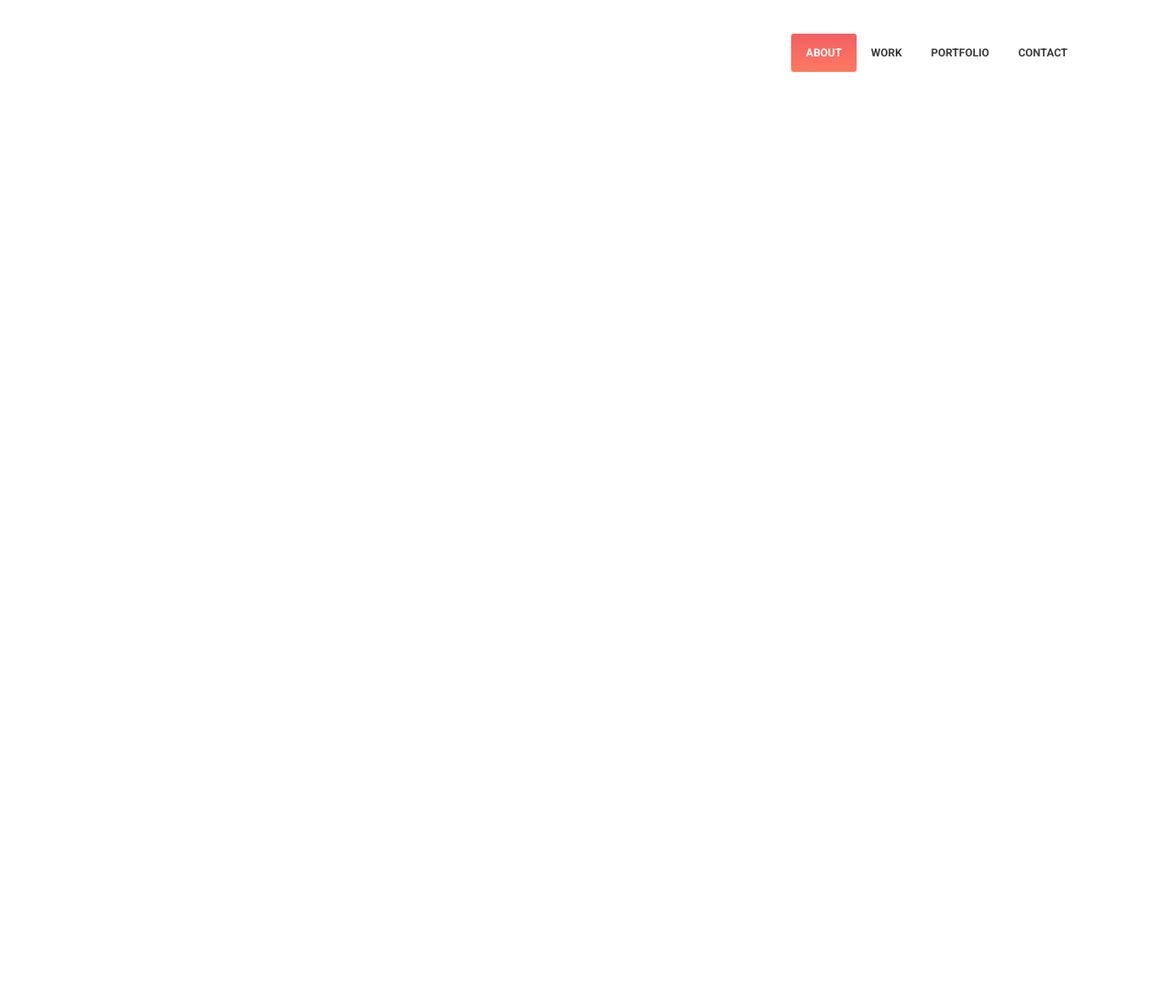
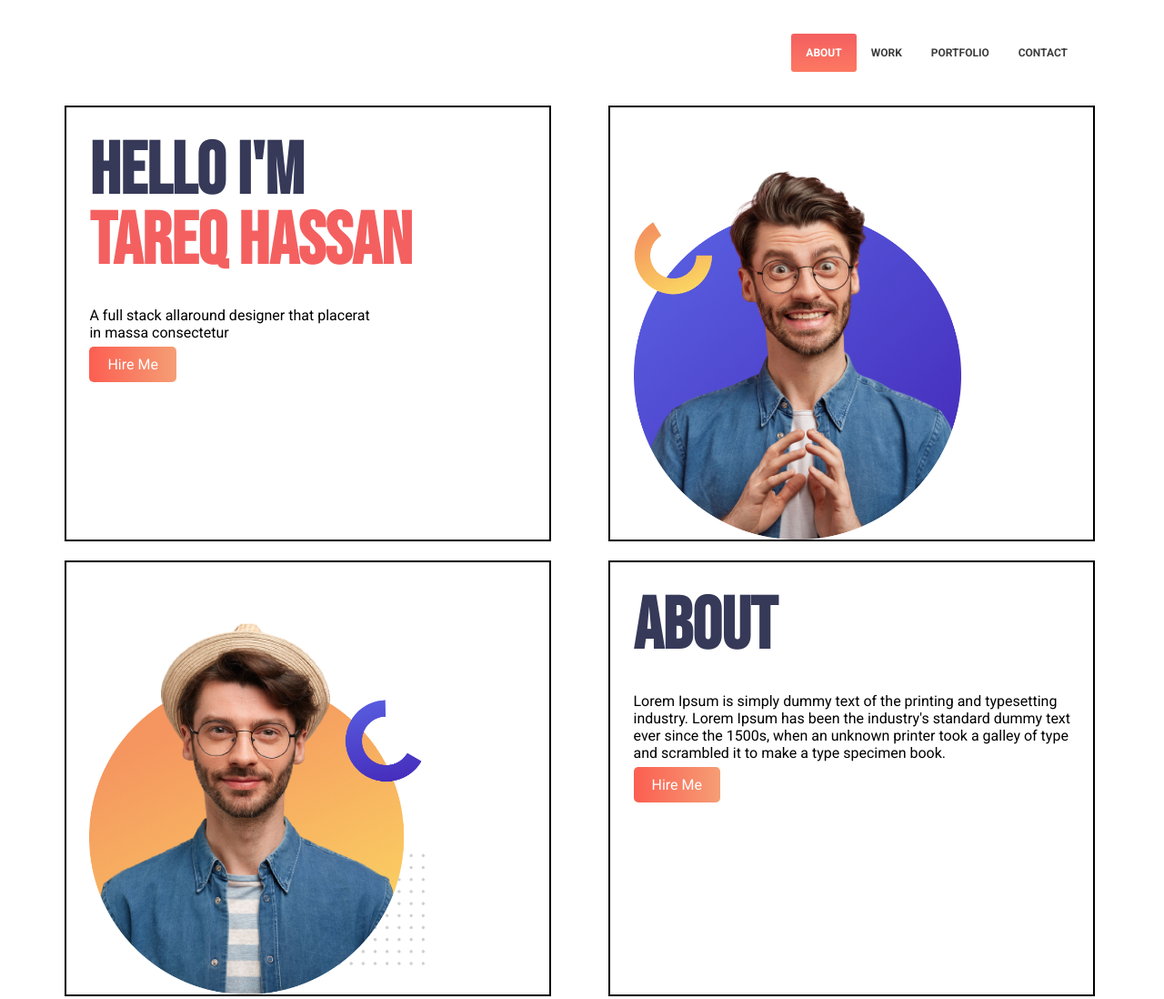
Before and after one commit to tareqhassan2014/personal-website, a plain HTML site: page index.html in a window 1280 px wide. Shown: the whole page at 91% size. Before the commit the page ends 800 px from the top, so only its background shows below. Drawn offline with Linux system fonts and the light colour scheme.

Commit message:
adding section

```diff
--- a/index.html
+++ b/index.html
@@ -19,6 +19,27 @@
 
 
                     <!----------- Section_1 -------------->
-
+    <section class="section_1">
+        <div class=" half-width">
+            <h2>HELLO I'M</h2>
+            <H1 >TAREQ HASSAN</H1>
+            <p>A full stack allaround designer that placerat <br> in massa consectetur</p>
+            <a class="btn" href="">Hire Me</a>
+        </div>
+        <div class="half-width">
+            <img src="./images/do not use this pic.png" alt="">
+        </div>
+    </section>
+                    <!----------- Section_2 -------------->
+    <section class="section_2">
+        <div class="half-width">
+            <img src="./images/do not use this pic2.png" alt="">
+        </div>
+        <div class=" half-width">
+            <h2>About</h2>
+            <p>Lorem Ipsum is simply dummy text of the printing and typesetting industry. Lorem Ipsum has been the industry's standard dummy text ever since the 1500s, when an unknown printer took a galley of type and scrambled it to make a type specimen book.</p>
+            <a class="btn" href="">Hire Me</a>
+        </div>
+    </section>
 </body>
 </html>
--- a/style.css
+++ b/style.css
@@ -1,18 +1,38 @@
 @import url('https://fonts.googleapis.com/css2?family=Bebas+Neue&display=swap');
 @import url('https://fonts.googleapis.com/css2?family=Bebas+Neue&family=Roboto:wght@400;700&display=swap');
-*{
-    font-size: 62.5%;
-}
 body{
     font-family: 'Bebas Neue', cursive;
     font-family: 'Roboto', sans-serif;
 }
 
+
+                                /************* Utility-Classes ****************/
+.btn{
+    background: linear-gradient(90deg, #FC5E51 -0.03%, #F59E75 100.02%);
+    color: white;
+    text-decoration: none;
+    padding: 10px 20px;
+    border-radius: 5px;
+}
+.half-width{
+    border: 2px solid;
+    height: 95%;
+    width: 40%;
+    margin-left: 5%;
+    float: left;
+    padding-left: 2% ;
+}
+img{
+    height: 100%;
+}
+
+
+
                                 /************* Navigation_bar *************/
 
 ul{
     list-style-type: none;
-    margin: 3.7rem  auto;
+    margin: 37px  auto;
     padding: 0;
     overflow: hidden;
     max-width: 1100px;
@@ -26,11 +46,11 @@ li a{
     display: block;
     color: #3C3C3C;
     text-align: center;
-    padding: 1.4rem 1.6rem;
+    padding: 14px 16px;
     text-decoration: none;
     text-transform: uppercase;
     font-weight: 700;
-    font-size: 1.2rem;
+    font-size: 12px;
     border-radius: 3px;
 }
 li a:hover:not(.active) {
@@ -41,3 +61,18 @@ li a.active {
     color: white;
     background: linear-gradient(0deg, #FF8063 -28.33%, #F46060 95.83%);
 }
+
+                        /************* SECTION_1 ***************/
+section{
+    overflow: hidden;
+    height: 500px;
+}
+.half-width h1,.half-width h2{
+    font-family: Bebas Neue;
+    color: #363958;
+    font-size: 80px;
+    line-height: 10px;
+}
+.half-width h1{
+    color: #F46060;
+}
```
